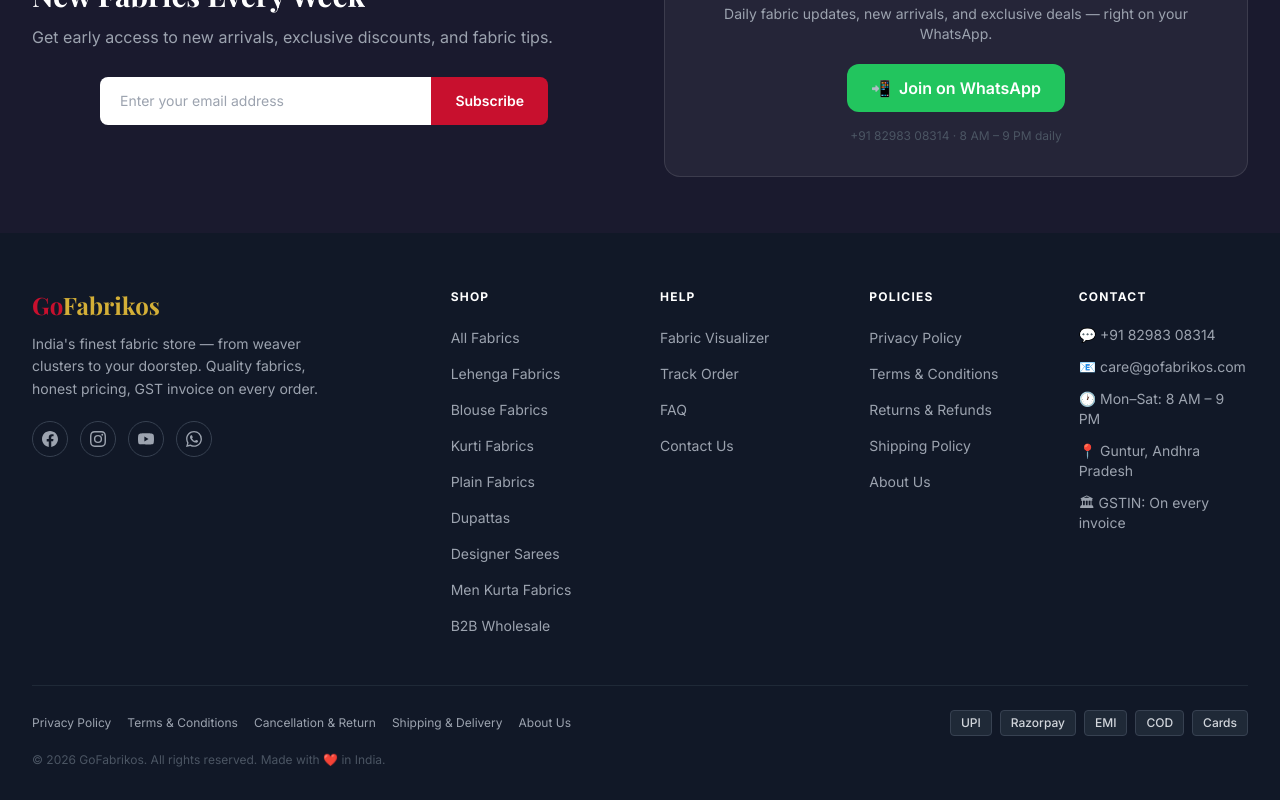
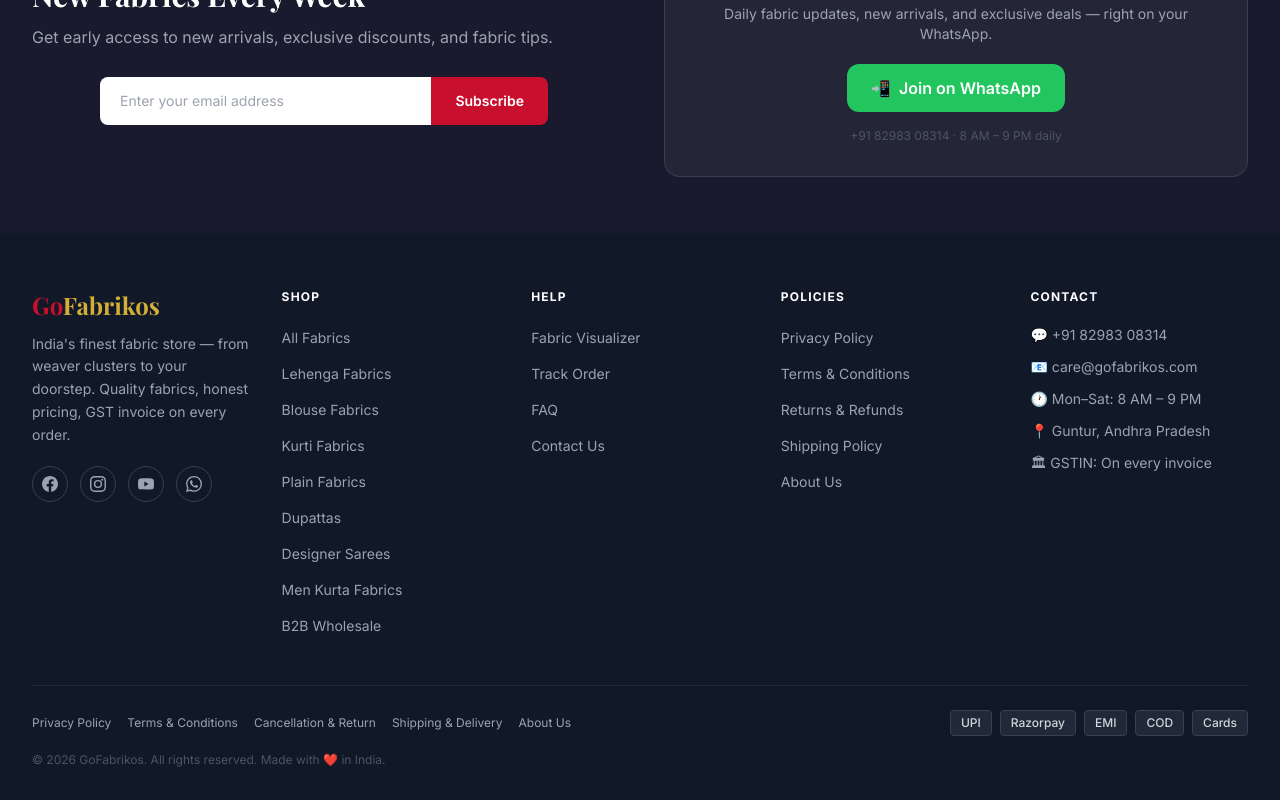
Before and after one commit to gofabriks-maker/gofabrikos, a Next.js app: page / in a window 1280 px wide. Shown: the part 3671-4471 px from the top of the page. Built offline with nearby package versions, Linux system fonts and the light colour scheme; no server answers.

Commit message:
Fix footer alignment: 5-col grid, Contact column wider

```diff
--- a/src/components/layout/Footer.tsx
+++ b/src/components/layout/Footer.tsx
@@ -11,10 +11,10 @@ export default function Footer() {
   return (
     <footer className="bg-gray-900 text-gray-400">
       <div className="max-w-7xl mx-auto px-4 sm:px-6 lg:px-8 pt-14 pb-8">
-        <div className="grid grid-cols-1 md:grid-cols-2 lg:grid-cols-6 gap-10 mb-12">
+        <div className="grid grid-cols-2 md:grid-cols-3 lg:grid-cols-5 gap-8 mb-12">
 
           {/* Brand */}
-          <div className="lg:col-span-2 md:col-span-2">
+          <div className="col-span-2 md:col-span-3 lg:col-span-1">
             <Link href="/" className="font-playfair text-2xl font-bold text-primary block mb-3">
               Go<span className="text-gold">Fabrikos</span>
             </Link>
```
